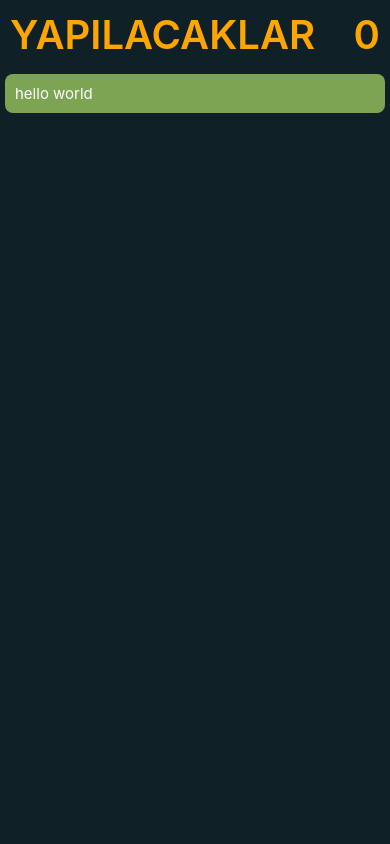
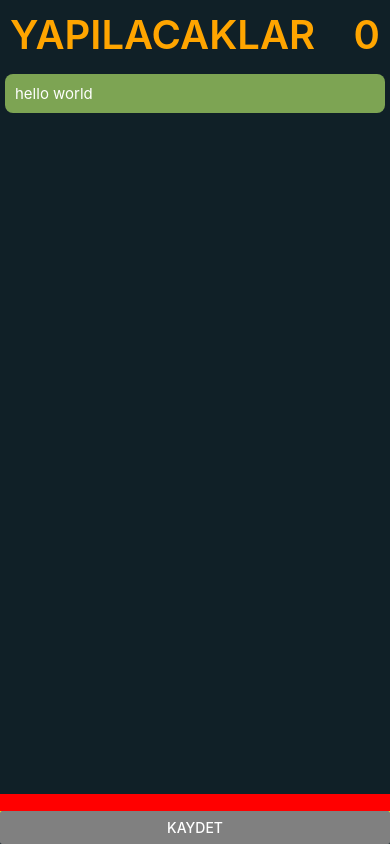
Before and after one commit to brkksmn/todo, a React Native app: screen / in a window 390 px wide. Built offline with nearby package versions, Linux system fonts and the light colour scheme.

Commit message:
taslak hazırlandı

```diff
--- a/src/App.style.tsx
+++ b/src/App.style.tsx
@@ -4,6 +4,14 @@ export default StyleSheet.create({
   container: {
     flex: 1,
     backgroundColor: '#102027',
+    justifyContent: 'flex-start',
+  },
+  header: {
+    flex: 1,
+  },
+  body: {
+    flex: 2,
+    alignContent: 'center',
   },
   title_view: {
     flexDirection: 'row',
--- a/src/App.tsx
+++ b/src/App.tsx
@@ -2,14 +2,20 @@ import {Text, View} from 'react-native';
 import React from 'react';
 import Card from './components/Card';
 import style from './App.style';
+import AddTask from './components/AddTask';
 export default function App() {
   return (
     <View style={style.container}>
-      <View style={style.title_view}>
-        <Text style={style.title}>YAPILACAKLAR</Text>
-        <Text style={style.title}>0</Text>
+      <View style={style.header}>
+        <View style={style.title_view}>
+          <Text style={style.title}>YAPILACAKLAR</Text>
+          <Text style={style.title}>0</Text>
+        </View>
+        <View style={style.body}>
+          <Card textProp="hello world" />
+        </View>
+        <AddTask input="kaydet" />
       </View>
-      <Card textProp="hello world" />
     </View>
   );
 }
--- a/src/components/AddTask/AddTask.style.tsx
+++ b/src/components/AddTask/AddTask.style.tsx
@@ -2,6 +2,14 @@ import {StyleSheet} from 'react-native';
 
 export default StyleSheet.create({
   container: {
-    flex: 1,
+    flex: -1,
+    flexDirection: 'column',
+    justifyContent: 'space-between',
+    backgroundColor: 'yellow',
+    borderRadius: 10,
+  },
+  textInput: {
+    position: 'relative',
+    backgroundColor: 'red',
   },
 });
--- a/src/components/AddTask/AddTask.tsx
+++ b/src/components/AddTask/AddTask.tsx
@@ -1,5 +1,5 @@
 import {FC} from 'react';
-import {View, Text} from 'react-native';
+import {View, Text, TextInput, Button} from 'react-native';
 import React from 'react';
 import style from './AddTask.style';
 
@@ -7,10 +7,15 @@ type inputProps = {
   input: string;
 };
 
-const AddTask: FC<inputProps> = ({input}) => {
+const AddTask: FC<inputProps> = ({}) => {
   return (
     <View style={style.container}>
-      <Text>{input}</Text>
+      <View>
+        <TextInput style={style.textInput} />
+      </View>
+      <View>
+        <Button title="Kaydet" color={'#808080'} />
+      </View>
     </View>
   );
 };
--- a/src/components/Card/Card.style.tsx
+++ b/src/components/Card/Card.style.tsx
@@ -2,7 +2,6 @@ import {StyleSheet} from 'react-native';
 
 export default StyleSheet.create({
   container: {
-    marginTop: '5',
     backgroundColor: '#7da453',
     borderRadius: 8,
     padding: 10,
```
Also changed, not shown: 2 other files (tests, documents, lock files or other folders).
